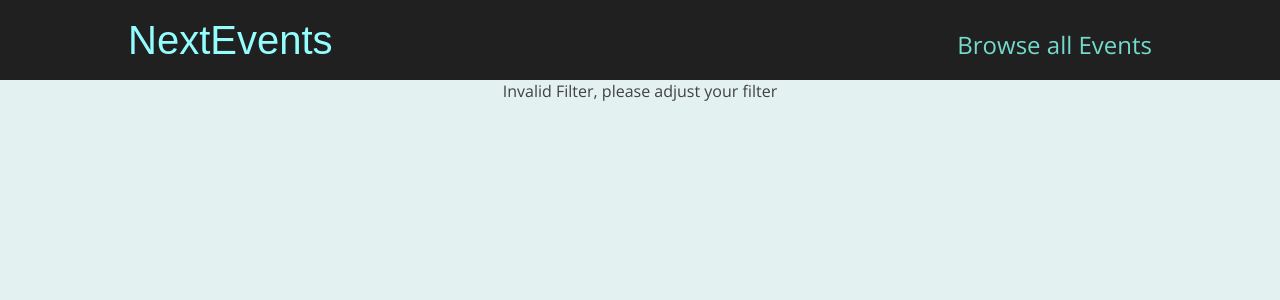
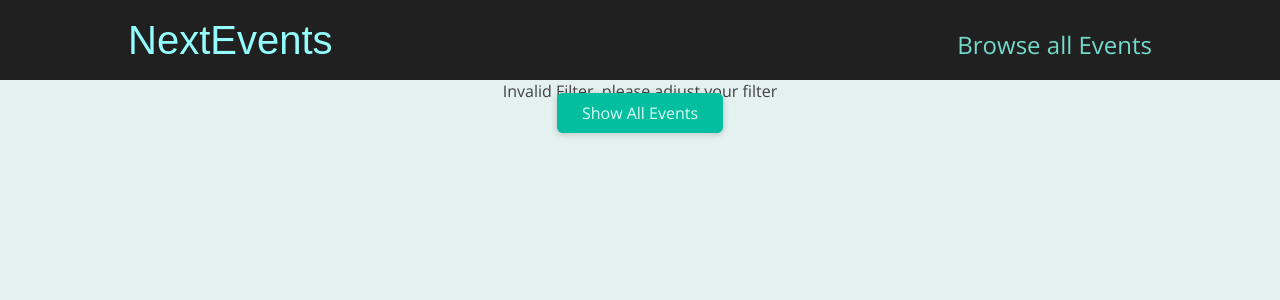
Before and after one commit to ShyamMahajan/events-next-js, a Next.js app: page /events in a window 1280 px wide. Shown: the top 300 px of the page. Built offline with nearby package versions, Linux system fonts and the light colour scheme.

Commit message:
finishing touches

```diff
--- a/pages/events/[...slug].js
+++ b/pages/events/[...slug].js
@@ -2,12 +2,19 @@ import { useRouter } from "next/router";
 import { getFilteredEvents } from "../../dummy-data"
 import EventList from "../../components/events/event-list"
 import ResultsTitle from "../../components/events/results-title"
+import Button from "../../components/ui/button";
+
 
 const FilteredEventsPage = () => {
     const router = useRouter()
     const filterData = router.query.slug
     if(!filterData){
-        return <p className="center">Loading...</p>
+        return <>
+             <p className="center">Loading...</p>
+            <div className="center">
+                <Button link="/events">Show All Events</Button>
+            </div>
+        </>
     }
 
     const [year, month] = filterData;
@@ -15,13 +22,21 @@ const FilteredEventsPage = () => {
     const nummonth = +month;
 
     if(isNaN(nummonth) || isNaN(numyear)){
-        return <p className="center">Invalid Filter, please adjust your filter</p>
+        return <>
+            <p className="center">Invalid Filter, please adjust your filter</p>
+            <div className="center">
+                <Button link="/events">Show All Events</Button>
+            </div>
+        </>
     }
 
     const events = getFilteredEvents({year : numyear, month: nummonth})
 
     if(!events || !events.length){
-        return <p className="center">No events for the chosen filter!</p>
+        return <><p>No events for the chosen filter!</p>
+        <div className="center">
+                <Button link="/events">Show All Events</Button>
+            </div></>
     }
 
     const date = new Date(numyear, nummonth - 1)
```
